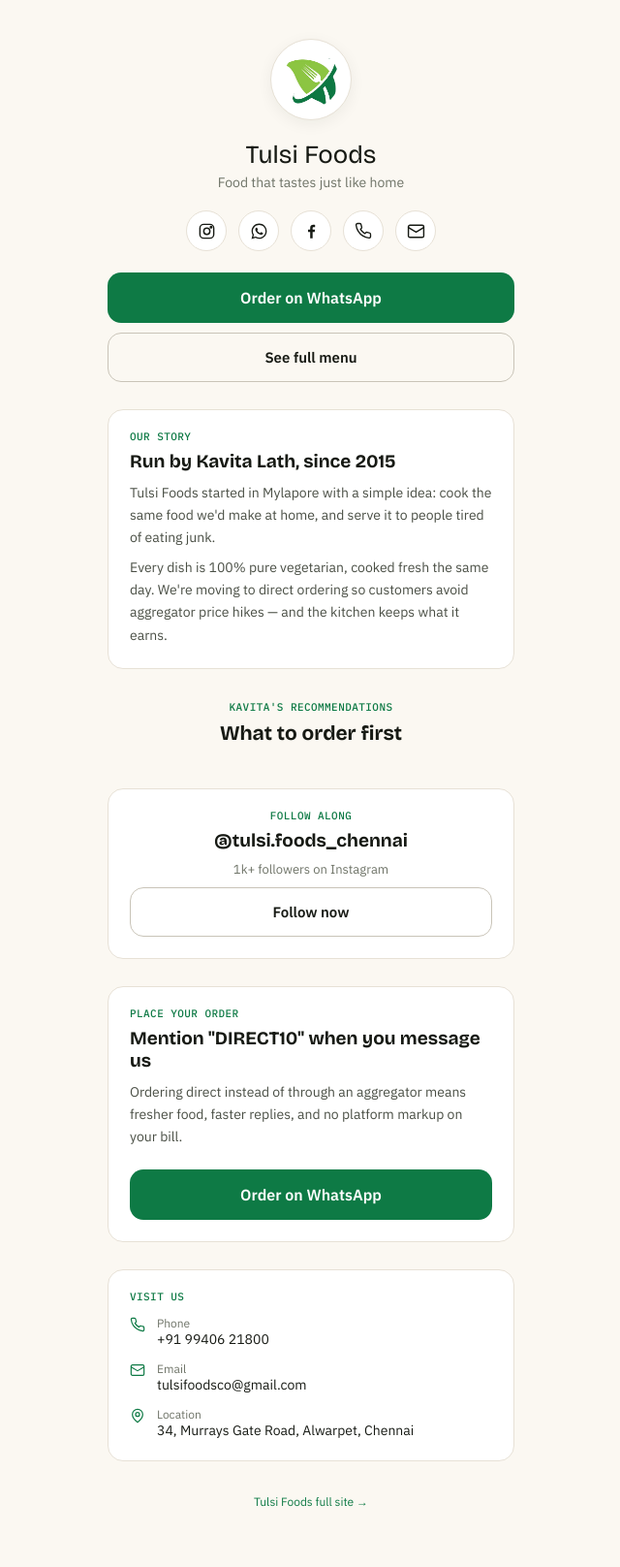
After one commit to rahullath/tulsi-foods, a FastAPI app: template app/templates/bio.html in a window 1280 px wide. The commit adds this page. Shown: the whole page at 97% size, without its empty margins (319-959 px from the left). Run offline with FastAPI, Linux system fonts and the light colour scheme; the template is opened without the code that fills it, so the values that code supplies are empty.

Commit message:
Add /bio page, correct founding year to 2015
- New /bio page: self-hosted equivalent of the Hopp.bio/tulsifoods
  page (analyzed from media/google-reviews/Untitled.html, the saved
  export) for use as the Instagram bio link instead of paying for
  Hopp. Same content shape: story, "Kavita's Recommendations" (6
  dishes with real photos + live prices pulled from data/menu.json),
  Instagram follow, WhatsApp order CTA with the DIRECT10 mention,
  and contact/visit details. No Hopp branding.
- Fix landing page hero badge: "SINCE 2019" -> "SINCE 2015", the
  real founding year per Tulsi's own bio copy (previously a guess)

```diff
--- a/app/main.py
+++ b/app/main.py
@@ -42,6 +42,27 @@ def menu_page(request: Request):
         "menu.html",
         {"groups": menu.grouped(), "zones": DELIVERY_ZONES, "dish_photos": dish_photo_ids()},
     )
+
+
+RECOMMENDED_DISHES = [
+    ("north-indian-thali", "Bestseller"),
+    ("chola-bhatura", "Must try"),
+    ("paneer-butter-masala", "Trending"),
+    ("pav-bhaji", None),
+    ("sabudana-vada-2pcs", None),
+    ("dal-makhani", None),
+]
+
+
+@app.get("/bio", response_class=HTMLResponse)
+def bio_page(request: Request):
+    photos = dish_photo_ids()
+    recommendations = []
+    for item_id, tag in RECOMMENDED_DISHES:
+        item = menu.get_item(item_id)
+        if item:
+            recommendations.append({**item, "tag": tag, "has_photo": item_id in photos})
+    return templates.TemplateResponse(request, "bio.html", {"recommendations": recommendations})
 
 
 @app.get("/admin", response_class=HTMLResponse)
--- /dev/null
+++ b/app/templates/bio.html
@@ -0,0 +1,166 @@
+{% extends "base.html" %}
+{% block fonts %}
+<link rel="preconnect" href="https://fonts.googleapis.com">
+<link rel="preconnect" href="https://fonts.gstatic.com" crossorigin>
+<link href="https://fonts.googleapis.com/css2?family=Bricolage+Grotesque:wght@400;500;600;700;800&family=IBM+Plex+Sans:wght@400;500;600;700&family=IBM+Plex+Mono:wght@400;500&display=swap" rel="stylesheet">
+{% endblock %}
+{% block styles %}{% endblock %}
+{% block body %}
+<style>
+:root { --g: #0E7A45; --sf: #E08A1E; --bg: #FBF8F2; --card: #fff; --border: #E7E1D6; --ink: #171A14; --sub: #6F7468; --line2: #EFEBE3; }
+* { box-sizing: border-box; margin: 0; }
+body { font-family: 'IBM Plex Sans', system-ui, sans-serif; background: var(--bg); color: var(--ink); }
+
+.bio { max-width: 460px; margin: 0 auto; padding: 40px 20px 60px; }
+
+/* Header */
+.bio-header { text-align: center; }
+.bio-logo { width: 84px; height: 84px; border-radius: 50%; background: #fff; border: 1px solid var(--border); padding: 12px; object-fit: contain; box-shadow: 0 4px 16px rgba(23,26,20,.06); }
+.bio-name { font-family: 'Bricolage Grotesque', sans-serif; font-size: 26px; margin-top: 16px; }
+.bio-tag { font-size: 14px; color: var(--sub); margin-top: 4px; }
+
+/* Social row */
+.bio-social { display: flex; justify-content: center; gap: 12px; margin-top: 20px; }
+.bio-social a { width: 42px; height: 42px; border-radius: 50%; background: var(--card); border: 1px solid var(--border); display: flex; align-items: center; justify-content: center; color: var(--ink); transition: transform .15s ease, border-color .15s ease; }
+.bio-social a:hover { transform: translateY(-2px); border-color: var(--g); color: var(--g); }
+
+/* CTAs */
+.bio-cta { display: block; text-align: center; background: var(--g); color: #fff; border-radius: 14px; padding: 16px; font-size: 16px; font-weight: 600; text-decoration: none; margin-top: 22px; transition: opacity .15s ease, transform .15s ease; }
+.bio-cta:hover { opacity: .92; transform: translateY(-1px); }
+.bio-cta-ghost { display: block; text-align: center; border: 1px solid #C9C4B8; color: var(--ink); border-radius: 14px; padding: 15px; font-size: 15px; font-weight: 600; text-decoration: none; margin-top: 10px; transition: border-color .15s ease; }
+.bio-cta-ghost:hover { border-color: var(--ink); }
+
+/* Sections */
+.bio-card { background: var(--card); border: 1px solid var(--border); border-radius: 16px; padding: 22px; margin-top: 28px; }
+.bio-card-tag { font: 500 11px/1 'IBM Plex Mono', monospace; color: var(--g); text-transform: uppercase; letter-spacing: .04em; }
+.bio-card h2 { font-family: 'Bricolage Grotesque', sans-serif; font-size: 19px; margin: 8px 0 10px; }
+.bio-card p { font-size: 14px; line-height: 1.65; color: #4A4F45; margin-top: 8px; }
+.bio-card p:first-of-type { margin-top: 0; }
+
+/* Recommendations grid */
+.rec-head { margin-top: 34px; text-align: center; }
+.rec-head .bio-card-tag { display: block; }
+.rec-head h2 { font-family: 'Bricolage Grotesque', sans-serif; font-size: 21px; margin-top: 8px; }
+.rec-grid { display: grid; grid-template-columns: 1fr 1fr; gap: 12px; margin-top: 16px; }
+.rec-card { background: var(--card); border: 1px solid var(--border); border-radius: 14px; overflow: hidden; }
+.rec-photo { aspect-ratio: 1/1; background: repeating-linear-gradient(135deg, var(--line2) 0 10px, #E6E1D7 10px 20px); position: relative; }
+.rec-photo img { width: 100%; height: 100%; object-fit: cover; display: block; }
+.rec-badge { position: absolute; top: 8px; left: 8px; background: rgba(255,255,255,.95); color: var(--g); font: 600 9px/1 'IBM Plex Mono', monospace; text-transform: uppercase; letter-spacing: .03em; padding: 4px 8px; border-radius: 999px; }
+.rec-body { padding: 10px 12px 12px; }
+.rec-name { font-size: 13px; font-weight: 600; line-height: 1.3; }
+.rec-price { font-size: 13px; color: var(--sub); margin-top: 3px; }
+
+/* Instagram */
+.bio-ig { text-align: center; }
+.bio-ig-count { font-size: 13px; color: var(--sub); margin-top: 6px; }
+
+/* Visit us */
+.visit-row { display: flex; gap: 12px; align-items: flex-start; margin-top: 14px; font-size: 14px; }
+.visit-row:first-of-type { margin-top: 0; }
+.visit-icon { flex: 0 0 auto; color: var(--g); margin-top: 1px; }
+.visit-label { color: var(--sub); font-size: 12px; }
+.visit-value { color: var(--ink); }
+.visit-value a { color: var(--ink); text-decoration: none; }
+.visit-value a:hover { color: var(--g); }
+
+.bio-footer { text-align: center; margin-top: 34px; font-size: 12px; color: var(--sub); }
+.bio-footer a { color: var(--g); text-decoration: none; }
+</style>
+
+<div class="bio">
+  <header class="bio-header">
+    <img class="bio-logo" src="/static/logo.png" alt="Tulsi Foods">
+    <div class="bio-name">Tulsi Foods</div>
+    <div class="bio-tag">Food that tastes just like home</div>
+    <div class="bio-social">
+      <a href="https://www.instagram.com/tulsi.foods_chennai/" target="_blank" rel="noopener" aria-label="Instagram">
+        <svg viewBox="0 0 24 24" width="19" height="19" fill="none" stroke="currentColor" stroke-width="1.8"><rect x="3" y="3" width="18" height="18" rx="5"/><circle cx="12" cy="12" r="4"/><circle cx="17.5" cy="6.5" r="1"/></svg>
+      </a>
+      <a href="https://api.whatsapp.com/send?phone=919940062840" target="_blank" rel="noopener" aria-label="WhatsApp">
+        <svg viewBox="0 0 24 24" width="19" height="19" fill="currentColor"><path d="M12.04 2C6.58 2 2.13 6.45 2.13 11.91c0 1.75.46 3.45 1.32 4.95L2 22l5.29-1.39a9.9 9.9 0 0 0 4.75 1.21h.01c5.46 0 9.91-4.45 9.91-9.91S17.5 2 12.04 2zm0 18.14h-.01a8.2 8.2 0 0 1-4.19-1.15l-.3-.18-3.14.82.84-3.06-.2-.31a8.2 8.2 0 0 1-1.26-4.38c0-4.54 3.7-8.24 8.26-8.24 2.21 0 4.28.86 5.84 2.42a8.2 8.2 0 0 1 2.41 5.83c0 4.55-3.7 8.25-8.25 8.25zm4.52-6.17c-.25-.12-1.47-.72-1.7-.81-.23-.08-.39-.12-.56.13-.16.24-.64.8-.78.97-.14.16-.29.18-.53.06-.25-.12-1.05-.39-2-1.23-.74-.66-1.24-1.47-1.39-1.72-.14-.24-.02-.38.11-.5.11-.11.25-.29.37-.43.12-.15.16-.25.24-.41.08-.16.04-.31-.02-.43-.06-.12-.56-1.35-.77-1.85-.2-.48-.41-.42-.56-.43-.14-.01-.31-.01-.47-.01a.9.9 0 0 0-.65.31c-.23.24-.86.85-.86 2.06 0 1.22.88 2.4 1 2.56.12.16 1.73 2.64 4.19 3.7.59.25 1.04.4 1.4.52.59.19 1.12.16 1.54.1.47-.07 1.47-.6 1.67-1.18.21-.58.21-1.08.14-1.18-.06-.11-.22-.17-.47-.29z"/></svg>
+      </a>
+      <a href="https://www.facebook.com/tulsifoodservices" target="_blank" rel="noopener" aria-label="Facebook">
+        <svg viewBox="0 0 24 24" width="19" height="19" fill="currentColor"><path d="M13.5 21v-8h2.7l.4-3.1h-3.1V8c0-.9.25-1.5 1.55-1.5H16.7V3.7c-.28-.04-1.25-.12-2.38-.12-2.35 0-3.96 1.43-3.96 4.06V9.9H7.6V13h2.76v8h3.14z"/></svg>
+      </a>
+      <a href="tel:+919940621800" aria-label="Call">
+        <svg viewBox="0 0 24 24" width="18" height="18" fill="none" stroke="currentColor" stroke-width="1.8" stroke-linecap="round" stroke-linejoin="round"><path d="M22 16.92v3a2 2 0 0 1-2.18 2 19.79 19.79 0 0 1-8.63-3.07 19.5 19.5 0 0 1-6-6 19.79 19.79 0 0 1-3.07-8.67A2 2 0 0 1 4.11 2h3a2 2 0 0 1 2 1.72c.127.96.362 1.903.7 2.81a2 2 0 0 1-.45 2.11L8.09 9.91a16 16 0 0 0 6 6l1.27-1.27a2 2 0 0 1 2.11-.45c.907.338 1.85.573 2.81.7A2 2 0 0 1 22 16.92z"/></svg>
+      </a>
+      <a href="mailto:tulsifoodsco@gmail.com" aria-label="Email">
+        <svg viewBox="0 0 24 24" width="19" height="19" fill="none" stroke="currentColor" stroke-width="1.8" stroke-linecap="round" stroke-linejoin="round"><rect x="2" y="4" width="20" height="16" rx="2"/><path d="m2 7 10 6 10-6"/></svg>
+      </a>
+    </div>
+
+    <a class="bio-cta" href="https://api.whatsapp.com/send?phone=919940062840&text=Hi%20Tulsi%2C%20I%27d%20like%20today%27s%20menu" target="_blank" rel="noopener">Order on WhatsApp</a>
+    <a class="bio-cta-ghost" href="/menu">See full menu</a>
+  </header>
+
+  <section class="bio-card">
+    <div class="bio-card-tag">Our story</div>
+    <h2>Run by Kavita Lath, since 2015</h2>
+    <p>Tulsi Foods started in Mylapore with a simple idea: cook the same food we'd make at home, and serve it to people tired of eating junk.</p>
+    <p>Every dish is 100% pure vegetarian, cooked fresh the same day. We're moving to direct ordering so customers avoid aggregator price hikes — and the kitchen keeps what it earns.</p>
+  </section>
+
+  <div class="rec-head">
+    <span class="bio-card-tag">Kavita's recommendations</span>
+    <h2>What to order first</h2>
+  </div>
+  <div class="rec-grid">
+    {% for d in recommendations %}
+    <div class="rec-card">
+      <div class="rec-photo">
+        {% if d.has_photo %}<img src="/static/img/dishes/{{ d.id }}.jpg" alt="{{ d.name }}" loading="lazy">{% endif %}
+        {% if d.tag %}<span class="rec-badge">{{ d.tag }}</span>{% endif %}
+      </div>
+      <div class="rec-body">
+        <div class="rec-name">{{ d.name }}</div>
+        <div class="rec-price">₹{{ d.price }}</div>
+      </div>
+    </div>
+    {% endfor %}
+  </div>
+
+  <section class="bio-card bio-ig">
+    <div class="bio-card-tag">Follow along</div>
+    <h2>@tulsi.foods_chennai</h2>
+    <div class="bio-ig-count">1k+ followers on Instagram</div>
+    <a class="bio-cta-ghost" href="https://www.instagram.com/tulsi.foods_chennai/" target="_blank" rel="noopener">Follow now</a>
+  </section>
+
+  <section class="bio-card">
+    <div class="bio-card-tag">Place your order</div>
+    <h2>Mention "DIRECT10" when you message us</h2>
+    <p>Ordering direct instead of through an aggregator means fresher food, faster replies, and no platform markup on your bill.</p>
+    <a class="bio-cta" href="https://api.whatsapp.com/send?phone=919940062840&text=Hi%2C%20I%27d%20like%20to%20place%20an%20order.%20(DIRECT10)" target="_blank" rel="noopener">Order on WhatsApp</a>
+  </section>
+
+  <section class="bio-card">
+    <div class="bio-card-tag">Visit us</div>
+    <div class="visit-row" style="margin-top:14px">
+      <span class="visit-icon"><svg viewBox="0 0 24 24" width="16" height="16" fill="none" stroke="currentColor" stroke-width="1.8"><path d="M22 16.92v3a2 2 0 0 1-2.18 2 19.79 19.79 0 0 1-8.63-3.07 19.5 19.5 0 0 1-6-6 19.79 19.79 0 0 1-3.07-8.67A2 2 0 0 1 4.11 2h3a2 2 0 0 1 2 1.72c.127.96.362 1.903.7 2.81a2 2 0 0 1-.45 2.11L8.09 9.91a16 16 0 0 0 6 6l1.27-1.27a2 2 0 0 1 2.11-.45c.907.338 1.85.573 2.81.7A2 2 0 0 1 22 16.92z"/></svg></span>
+      <div>
+        <div class="visit-label">Phone</div>
+        <div class="visit-value"><a href="tel:+919940621800">+91 99406 21800</a></div>
+      </div>
+    </div>
+    <div class="visit-row">
+      <span class="visit-icon"><svg viewBox="0 0 24 24" width="16" height="16" fill="none" stroke="currentColor" stroke-width="1.8"><rect x="2" y="4" width="20" height="16" rx="2"/><path d="m2 7 10 6 10-6"/></svg></span>
+      <div>
+        <div class="visit-label">Email</div>
+        <div class="visit-value"><a href="mailto:tulsifoodsco@gmail.com">tulsifoodsco@gmail.com</a></div>
+      </div>
+    </div>
+    <div class="visit-row">
+      <span class="visit-icon"><svg viewBox="0 0 24 24" width="16" height="16" fill="none" stroke="currentColor" stroke-width="1.8"><path d="M20 10c0 6-8 12-8 12s-8-6-8-12a8 8 0 0 1 16 0z"/><circle cx="12" cy="10" r="3"/></svg></span>
+      <div>
+        <div class="visit-label">Location</div>
+        <div class="visit-value"><a href="https://www.google.com/maps/search/?api=1&query=34%2C+Murrays+Gate+Road%2C+Alwarpet%2C+Chennai+600018" target="_blank" rel="noopener">34, Murrays Gate Road, Alwarpet, Chennai</a></div>
+      </div>
+    </div>
+  </section>
+
+  <div class="bio-footer">
+    <a href="/">Tulsi Foods full site →</a>
+  </div>
+</div>
+{% endblock %}
--- a/app/templates/landing.html
+++ b/app/templates/landing.html
@@ -124,7 +124,7 @@ section[id] { scroll-margin-top: 76px; }
 
 <section class="hero">
   <div>
-    <div class="hero-badge">MYLAPORE · PURE VEG · SINCE 2019</div>
+    <div class="hero-badge">MYLAPORE · PURE VEG · SINCE 2015</div>
     <h1>Home food, ordered straight from us.</h1>
     <p class="hero-sub">No app to install, no aggregator taking a third of the bill. Message us on WhatsApp and the same kitchen that cooks your thali takes the order.</p>
     <div class="hero-actions">
```
